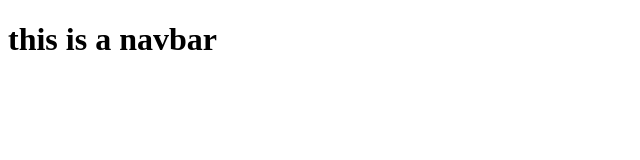
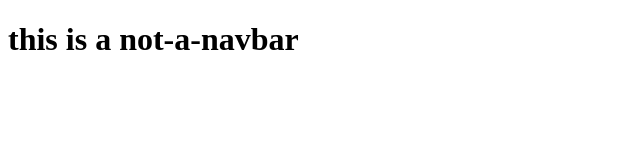
Before and after one commit to ahmedhsin/testProject, a plain HTML site: page nav.html in a window 1280 px wide. Shown: the whole page, without its empty margins (0-640 px from the left). Drawn offline with Linux system fonts and the light colour scheme.

Commit message:
Update nav.html

```diff
--- a/nav.html
+++ b/nav.html
@@ -6,6 +6,6 @@
 	<title></title>
 </head>
 <body>
-	<h1>this is a navbar</h1>
+	<h1>this is a not-a-navbar</h1>
 </body>
 </html>
```
